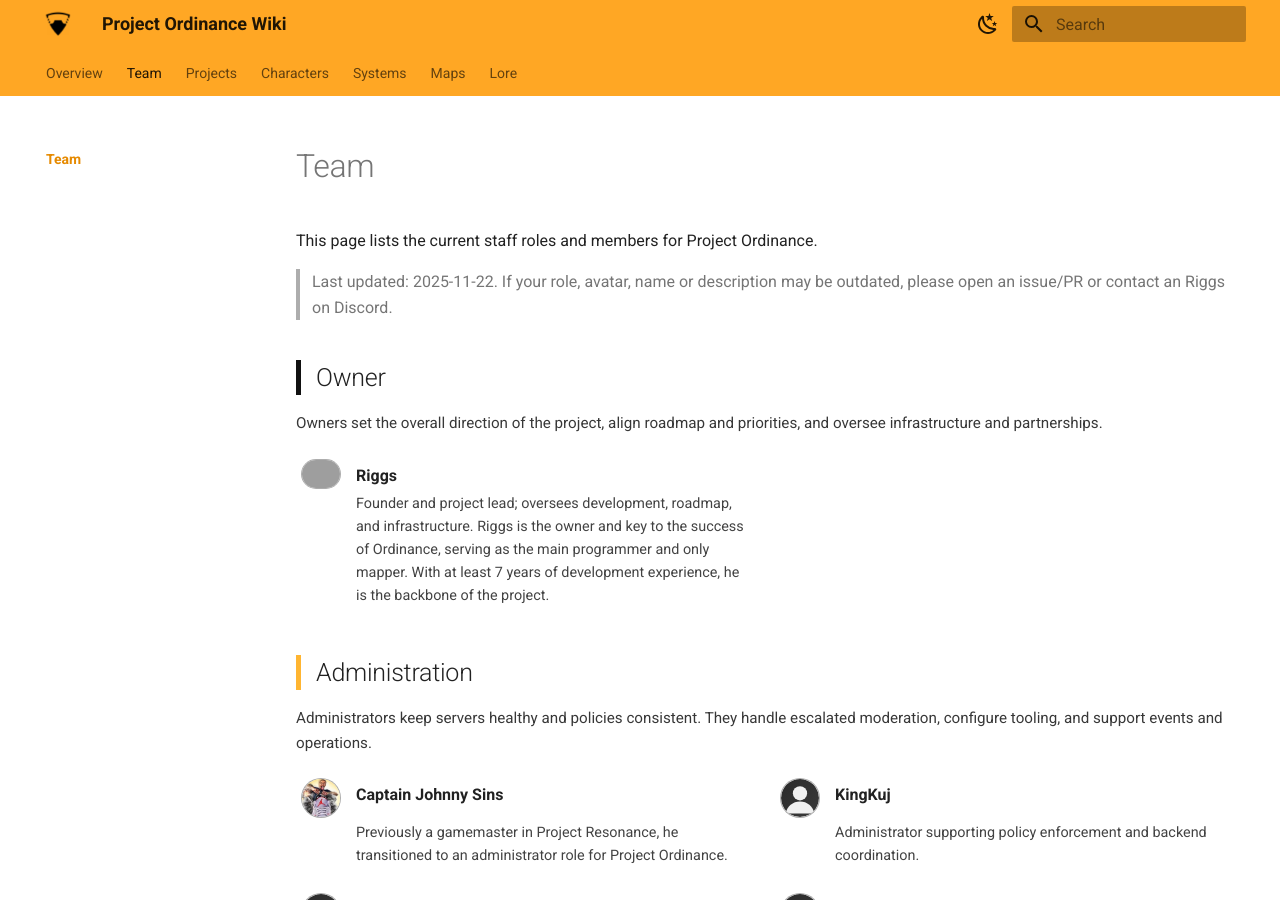
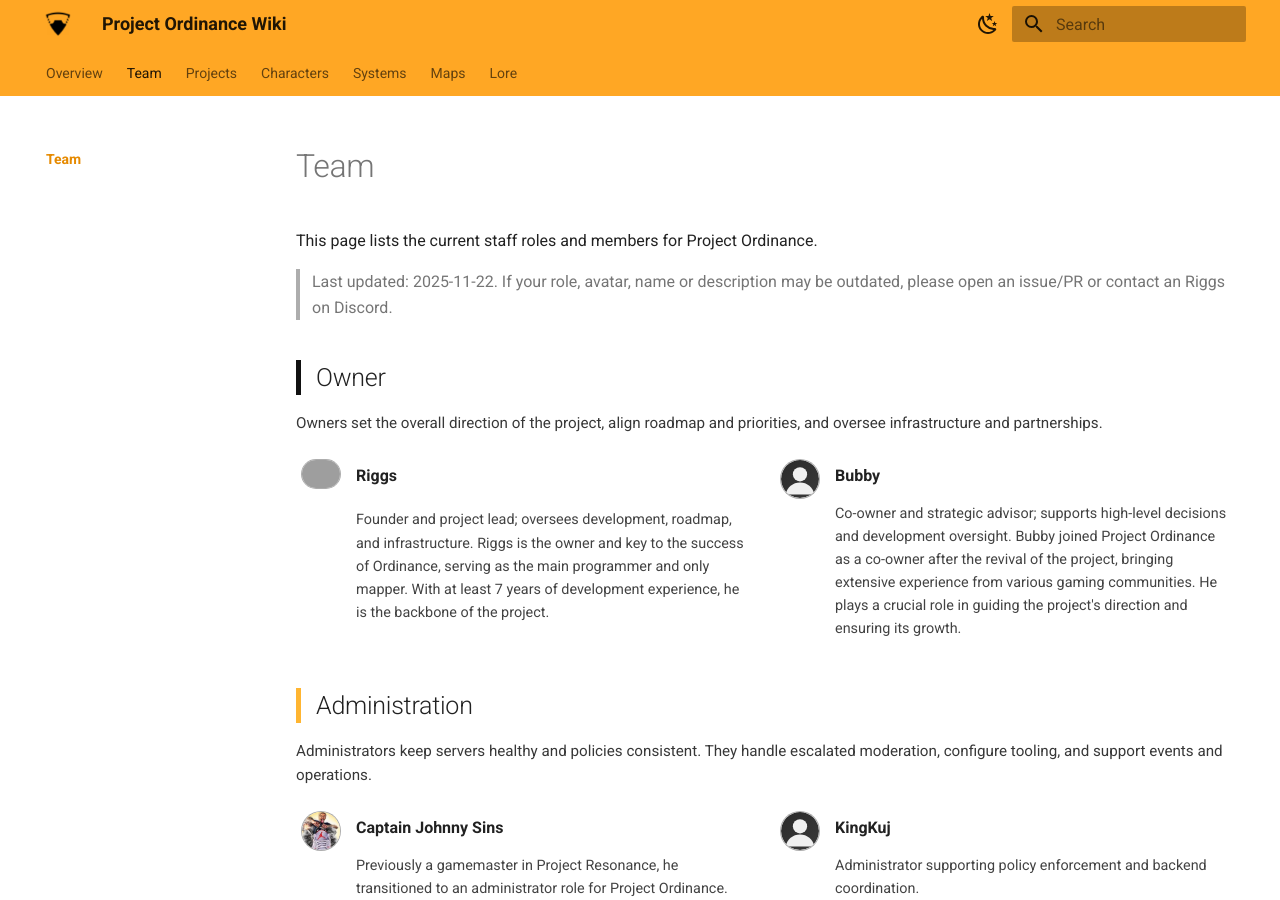
Before and after one commit to Project-Ordinance/website-wiki, an MkDocs documentation site: the page built from docs/team/index.md, in a window 1280 px wide and 900 px high. Built offline with MkDocs 1.6.1 and Material for MkDocs 9.7.7, drawn with Linux system fonts in a browser that asks for light colours; grey boxes are pictures that could not be loaded.

Commit message:
feat: add Bubby to the team page

```diff
--- a/docs/team/index.md
+++ b/docs/team/index.md
@@ -17,6 +17,14 @@ Owners set the overall direction of the project, align roadmap and priorities, a
         <div>
             <div class="po-name">Riggs</div>
             <div class="po-desc">Founder and project lead; oversees development, roadmap, and infrastructure. Riggs is the owner and key to the success of Ordinance, serving as the main programmer and only mapper. With at least 7 years of development experience, he is the backbone of the project.</div>
+        </div>
+    </div>
+
+    <div class="po-member">
+        <img class="po-avatar" src="../assets/avatars/Default.svg" alt="Bubby avatar" />
+        <div>
+            <div class="po-name">Bubby</div>
+            <div class="po-desc">Co-owner and strategic advisor; supports high-level decisions and development oversight. Bubby joined Project Ordinance as a co-owner after the revival of the project, bringing extensive experience from various gaming communities. He plays a crucial role in guiding the project's direction and ensuring its growth.</div>
         </div>
     </div>
 </div>
```
